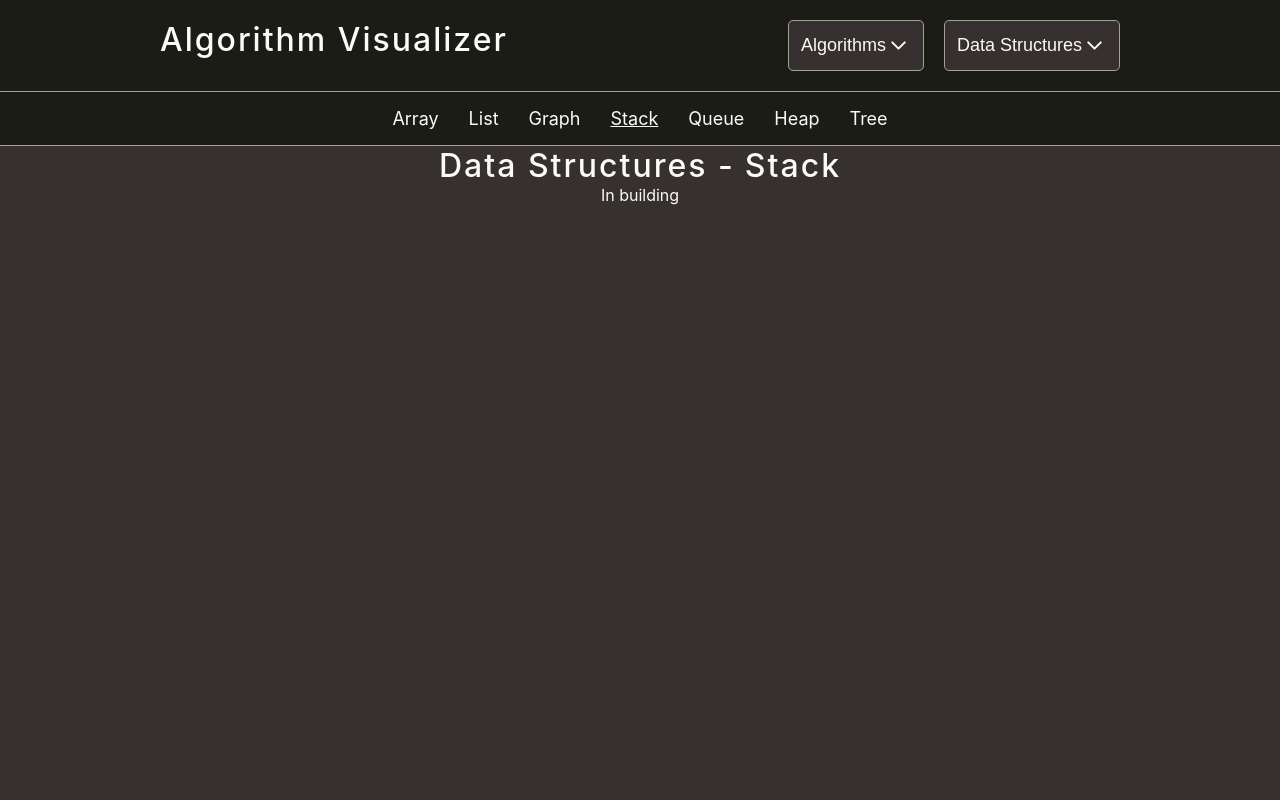
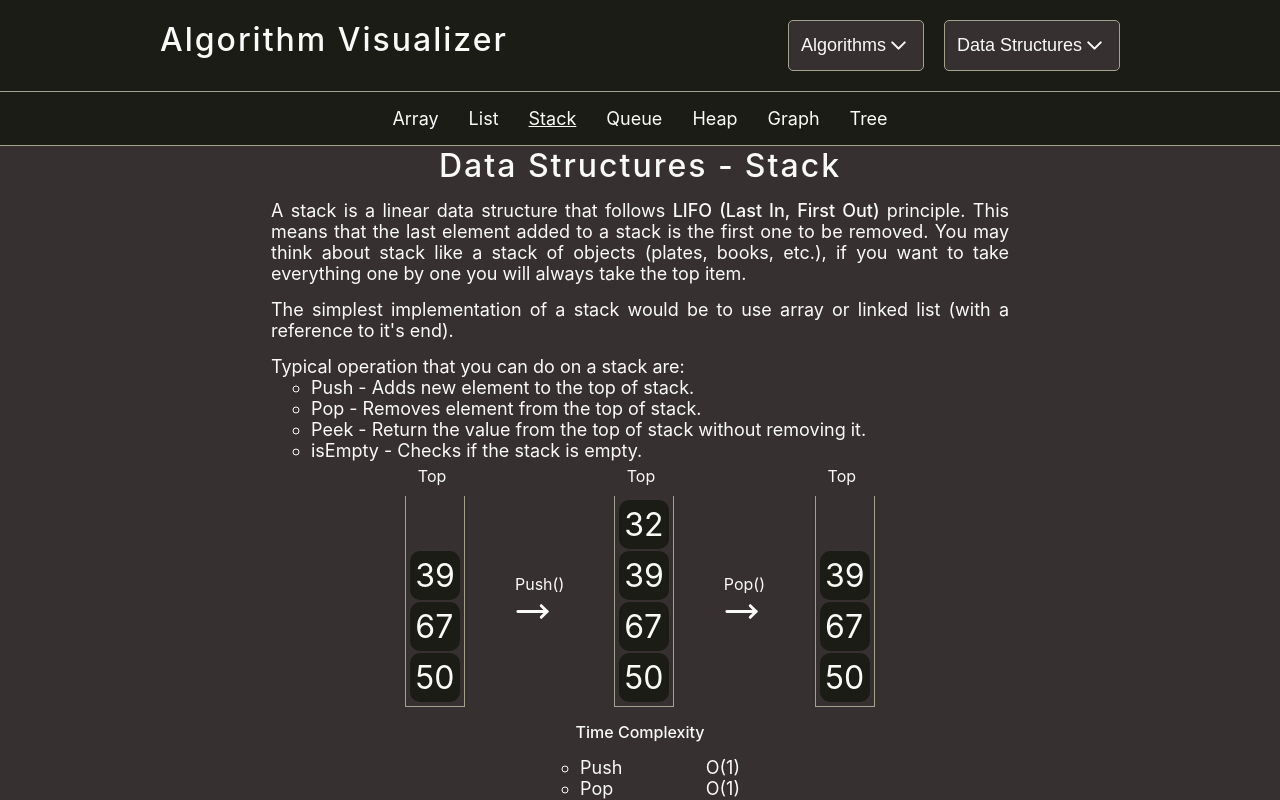
Before and after one commit to noxikoxi/AlgorithmVisualizer, a React (Create React App) app: page /ds/stack in a window 1280 px wide. Built offline with nearby package versions, Linux system fonts and the light colour scheme.

Commit message:
Stack finished

```diff
--- a/src/algorithms/data-structures/config.ts
+++ b/src/algorithms/data-structures/config.ts
@@ -1,4 +1,4 @@
-export const DS = ["Array", "List", "Graph", "Stack", "Queue", "Heap", "Tree"];
+export const DS = ["Array", "List", "Stack", "Queue", "Heap", "Graph", "Tree"];
 
 export const linkedListComplexity = [
     {
--- a/src/algorithms/data-structures/examples.ts
+++ b/src/algorithms/data-structures/examples.ts
@@ -227,19 +227,171 @@ int main() {
     // Displaying the list
     cout << "List after insertion: ";
     list.display();
+    // List after insertion: 20 10 25 30 40
 
     // Deleting elements
     list.deleteAtBeginning();
     cout << "List after deleting from beginning: ";
     list.display();
+    // List after deleting from beginning: 10 25 30 40
 
     list.deleteAtEnd();
     cout << "List after deleting from end: ";
     list.display();
+    // List after deleting from end: 10 25 30
 
     list.deleteAtPosition(2);
     cout << "List after deleting at position 2: ";
     list.display();
+    // List after deleting at position 2: 10 30
 
     return 0;
 }`;
+
+export const stackArrayExample = `#include <iostream>
+using namespace std;
+
+class Stack {
+private:
+    int capacity;
+    int top;
+    int* array;
+
+public:
+    Stack(int size) {
+        capacity = size;
+        top = -1;
+        array = new int[capacity];
+    }
+
+    ~Stack() {
+        delete[] array;
+    }
+
+    bool isFull() {
+        return top == capacity - 1;
+    }
+
+    bool isEmpty() {
+        return top == -1;
+    }
+
+    void push(int data) {
+        if (isFull()) {
+            cout << "Stack overflow" << endl;
+            return;
+        }
+        top++;
+        array[top] = data;
+    }
+
+    int pop() {
+        if (isEmpty()) {
+            cout << "Stack is empty" << endl;
+            return -1; // Error indicator
+        }
+        int poppedElement = array[top];
+        top--;
+        return poppedElement;
+    }
+
+    int peek() {
+        if (isEmpty()) {
+            cout << "Stack is empty" << endl;
+            return -1; // Error indicator
+        }
+        return array[top];
+    }
+};
+
+int main() {
+    Stack myStack(5);
+
+    myStack.push(10);
+    myStack.push(20);
+    myStack.push(30);
+
+    cout << "Top element: " << myStack.peek() << endl;
+    // Top element: 30
+
+    while (!myStack.isEmpty()) {
+        cout << "Popped: " << myStack.pop() << endl;
+    }
+    // Popped: 30
+    // Popped: 20
+    // Popped: 10
+
+    return 0;
+}
+`;
+
+export const stackLinkedListExample = `#include <iostream>
+using namespace std;
+
+// Node structure
+struct Node {
+    int data;
+    Node* next;
+};
+
+class Stack{
+    private:
+        Node* top;
+
+    public:
+        Stack(){
+            top = nullptr;
+        }
+
+        bool isEmpty(){
+            return top == nullptr;
+        }
+
+        void push(int value){
+            Node* node = new Node();
+            node->data = value;
+            node->next = top;
+            top = node;
+        }
+
+        int pop(){
+            if(isEmpty()){
+                cout << "Stack is empty" << "\\n";
+                return -1; // Error indicator
+            }
+
+            int poppedElement = top->data;
+            Node* temp = top;
+            top = top->next;
+            delete temp;
+            return poppedElement;
+        }
+
+        int peek(){
+            if(isEmpty()){
+                cout << "Stack is empty" << "\\n";
+                return -1; // Error indicator
+            }
+            return top->data;
+        }
+};
+
+int main() {
+    Stack myStack;
+
+    myStack.push(10);
+    myStack.push(20);
+    myStack.push(30);
+
+    cout << "Top element: " << myStack.peek() << endl;
+    // Top element: 30
+
+    while (!myStack.isEmpty()) {
+        cout << "Popped: " << myStack.pop() << endl;
+    }
+    // Popped: 30
+    // Popped: 20
+    // Popped: 10
+
+    return 0;
+}`;
--- /dev/null
+++ b/src/components/visualizations/ds/StackVisualization.tsx
@@ -0,0 +1,47 @@
+import {generateRandomNumbers} from "../../../utils/numbers";
+import {MoveRight} from "lucide-react";
+
+const StackVisualization = () => {
+
+    const elements = generateRandomNumbers(4, 10, 99);
+
+    return (
+        <div className="row" style={{gap: 50, alignItems: "center", marginTop: 20}}>
+            <div className="bordered stackContainer">
+                <span className="topIndicator">Top</span>
+                <div className="col" style={{gap:2}}>
+                    {elements.map((elem, index) => (
+                        <div key={`1-${index}`} className={index == 0 ? "invisibleElem" : "elem"}>{elem}</div>
+                    ))}
+                </div>
+            </div>
+            <div className="col" style={{gap:0}}>
+                <span>Push()</span>
+                <MoveRight size={35}/>
+            </div>
+            <div className="bordered stackContainer">
+                <span className="topIndicator">Top</span>
+                <div className="col" style={{gap:2}}>
+                    {elements.map((elem, index) => (
+                        <div key={`2-${index}`} className="elem">{elem}</div>
+                    ))}
+                </div>
+            </div>
+            <div className="col" style={{gap:0}}>
+                <span>Pop()</span>
+                <MoveRight size={35}/>
+            </div>
+            <div className="bordered stackContainer">
+                <span className="topIndicator">Top</span>
+                <div className="col" style={{gap:2}}>
+                    {elements.map((elem, index) => (
+                        <div key={`3-${index}`} className={index == 0 ? "invisibleElem" : "elem"}>{elem}</div>
+                    ))}
+                </div>
+            </div>
+        </div>
+    )
+}
+
+
+export default  StackVisualization;
--- a/src/layouts/DsLayout.tsx
+++ b/src/layouts/DsLayout.tsx
@@ -18,7 +18,7 @@ const DsLayout = ({children} : Props) => {
             <Header/>
             <TopNav text={DS} links={links} className="bg-primary"/>
             <div className="centered h-full" style={{overflow: "auto"}}>
-                <div className="md-w-80 centered bg-secondary h-full" style={{overflow: "auto", width: "100%"}}>
+                <div className="md-w-80 centered bg-secondary h-full" style={{overflow: "auto", width: "100%", gap:15}}>
                     <span className="title" style={{display: "flex", gap:10}}><span className="md-block">Data Structures - </span><span className="capitalized">{location.pathname.split("/")[2]}</span></span>
                     {children}
                 </div>
--- a/src/pages/ds/StackPage.tsx
+++ b/src/pages/ds/StackPage.tsx
@@ -1,5 +1,39 @@
+import StackVisualization from "../../components/visualizations/ds/StackVisualization";
+import {stackArrayExample, stackLinkedListExample} from "../../algorithms/data-structures/examples";
+import CodeBlock from "../../components/CodeBlock";
+
 const StackPage = () => {
-    return <span> In building</span>
+    return (
+        <>
+            <span className="text-block">A stack is a linear data structure that follows <span className="bolded">LIFO (Last In, First Out)</span> principle. This means that the last element added to a stack is the first one to be removed. You may think about stack like a stack of objects (plates, books, etc.), if you want to take everything one by one you will always take the top item.</span>
+            <span className="text-block">The simplest implementation of a stack would be to use array or linked list (with a reference to it's end).</span>
+            <span className="text-block">
+                Typical operation that you can do on a stack are:
+                <ul style={{listStyleType: "circle", paddingLeft: 40, margin: 0}}>
+                    <li>Push - Adds new element to the top of stack.</li>
+                    <li>Pop - Removes element from the top of stack.</li>
+                    <li>Peek - Return the value from the top of stack without removing it.</li>
+                    <li>isEmpty - Checks if the stack is empty.</li>
+                </ul>
+            </span>
+
+            <StackVisualization/>
+
+            <span className="bolded">Time Complexity</span>
+            <ul style={{listStyleType: "circle", paddingLeft: 40, margin: 0, fontSize: "large", width: 200}}>
+                <li><span className="justify-between"><span>Push</span><span>O(1)</span></span></li>
+                <li><span className="justify-between"><span>Pop</span><span>O(1)</span></span></li>
+                <li><span className="justify-between"><span>Peek</span><span>O(1)</span></span></li>
+                <li><span className="justify-between"><span>isEmpty</span><span>O(1)</span></span></li>
+            </ul>
+
+            <span className="text-block">This is because these operations involve accessing or modifying the top element of the stack, which is usually implemented using an array or a linked list. In both cases, accessing the top element is a constant-time operation.</span>
+            <p>Stack implementation using array.</p>
+            <CodeBlock code={stackArrayExample} language="cpp"/>
+            <p>Stack implementation using singly linked list.</p>
+            <CodeBlock code={stackLinkedListExample} language="cpp"/>
+        </>
+    )
 }
 
 export default StackPage;
--- a/src/styles/ds.css
+++ b/src/styles/ds.css
@@ -1,6 +1,7 @@
 .text-block{
     width: auto;
-    padding: 10px;
+    padding-left: 15px;
+    padding-right: 15px;
     text-align: justify;
     font-size: large;
 }
@@ -9,11 +10,28 @@
     border-radius: 10px;
 }
 
-.elem{
+.elem, .invisibleElem{
     position: relative;
     padding: 5px;
     background-color: var(--primary);
     font-size: large;
+}
+
+.invisibleElem{
+    background-color: transparent;
+    color: transparent;
+}
+
+.topIndicator{
+    position: absolute;
+    top: -30px;
+    left: 20%;
+}
+
+.stackContainer{
+    border-top: none;
+    padding: 4px;
+    position: relative;
 }
 
 
@@ -27,7 +45,8 @@
         width: 60%;
     }
 
-    .elem{
+    .elem, .invisibleElem{
         font-size: xx-large;
     }
+
 }
--- a/src/styles/global.css
+++ b/src/styles/global.css
@@ -138,6 +138,11 @@ a {
   border: 1px solid var(--border);
 }
 
+.justify-between{
+  display: flex;
+  justify-content: space-between;
+}
+
 
 @media (min-width: 640px){
   .sm-block{
--- a/src/utils/canvas.ts
+++ b/src/utils/canvas.ts
@@ -13,7 +13,6 @@ export const drawSort = (context: CanvasRenderingContext2D, step :number, number
 
             if(selectedBarIndex && index === selectedBarIndex[step])
             {
-                console.log('siema');
                 context.fillStyle = '#C9CC3F';
             }else{
                 context.fillStyle = '#fff';
```
